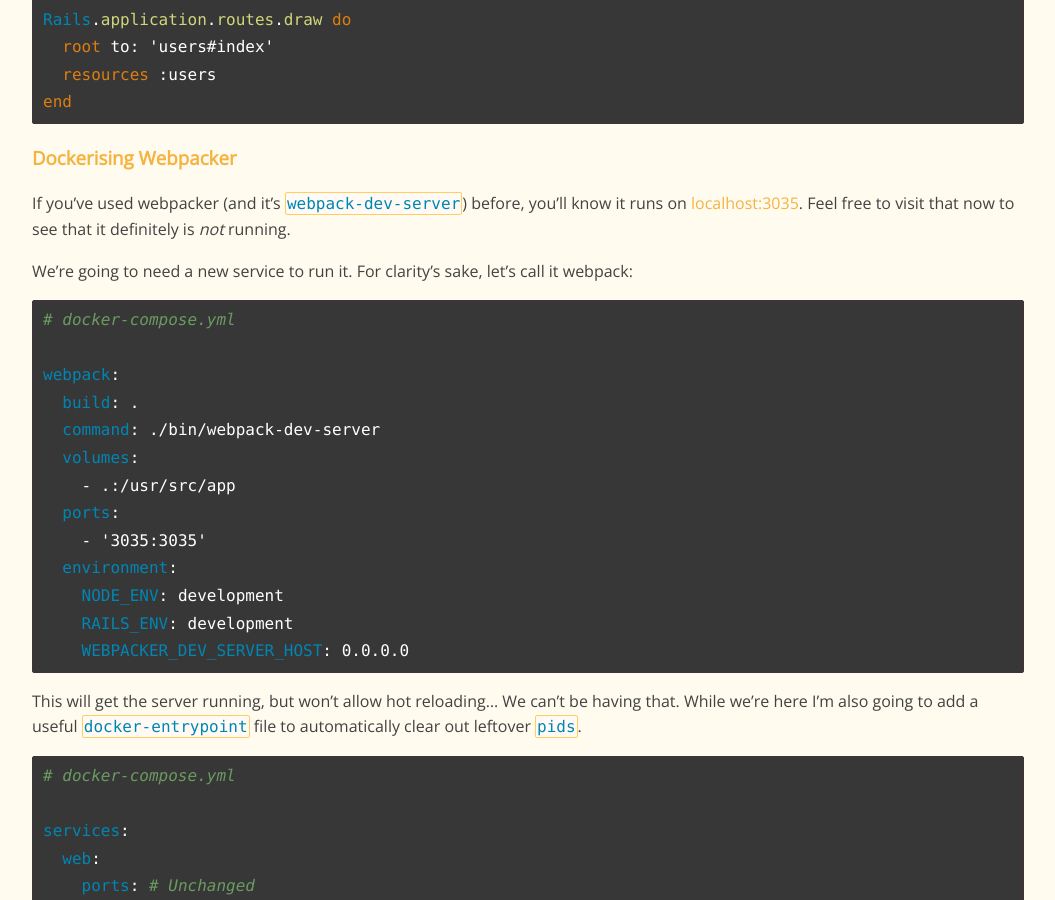
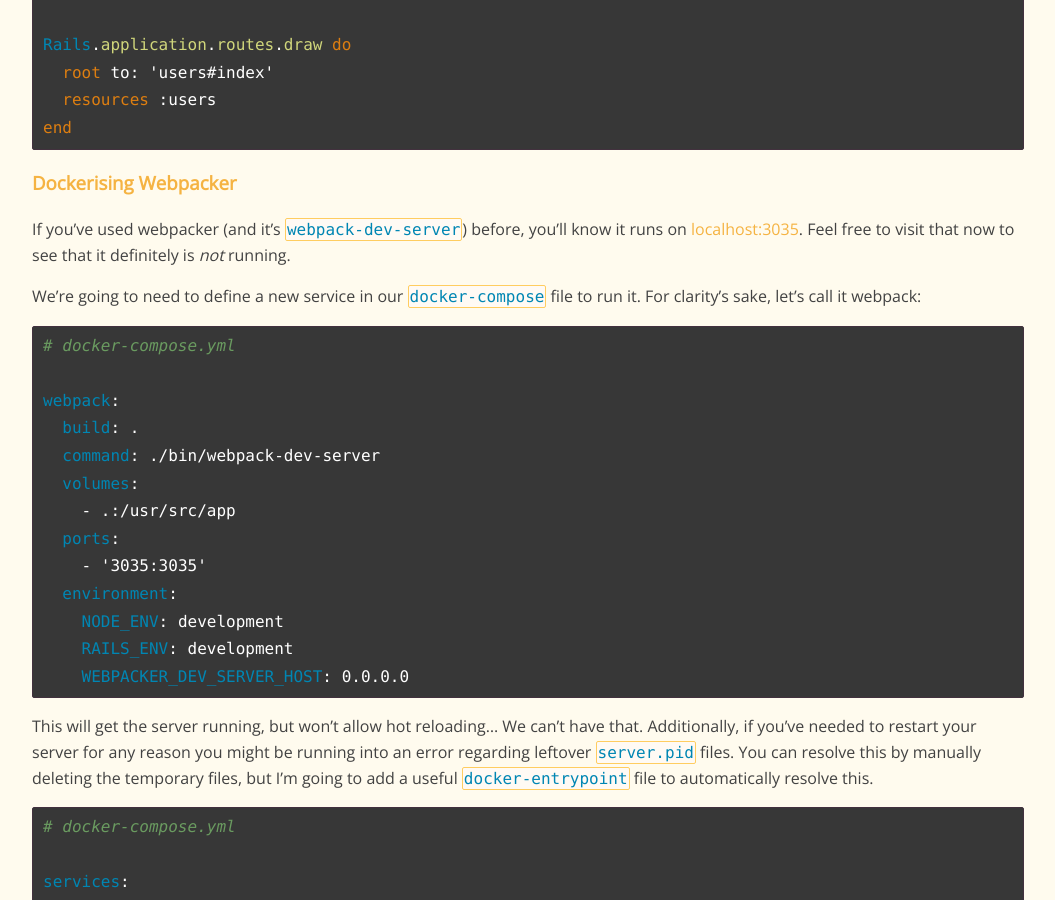
Before and after one commit to delete-44/website, a Jekyll site: the page built from collections/_blog-posts/06-dockerising-webpacker.md, in a window 1280 px wide and 900 px high, scrolled down 4573 px. Shown: the whole window, without its empty margins (112-1167 px from the left). Built offline with Jekyll 4.4.1, drawn with Linux system fonts in a browser that asks for light colours; nearby versions of some CDN libraries; some of the changed text lies outside the part shown.

Commit message:
Typos and suggestions raised in PR fixed

````diff
--- a/collections/_blog-posts/06-dockerising-webpacker.md
+++ b/collections/_blog-posts/06-dockerising-webpacker.md
@@ -10,7 +10,7 @@ custom_excerpt: Create a dockerised Rails app with webpack-dev-server
 
 #### For the sake of brevity I'm not going to cover installing Docker or Rails. If you are looking for guides to cover these, I can recommend the [Docker](https://docs.docker.com/get-docker/) and [Rails](https://guides.rubyonrails.org/v5.0/getting_started.html) official documentation
 
-#### I could not have written this post without the [Rails on Docker](https://www.plymouthsoftware.com/courses) book, to the extent that several lines I use are taken from here and adapted for purpose (with consent, and marked when used). If you're new to Docker I can't recommend it enough
+#### I could not have written this post without the [Rails on Docker](https://www.plymouthsoftware.com/courses) book, to the extent that several lines I use are taken from here and adapted for purpose (with consent, and marked when used). If you're new to Docker I can't recommend it enough. Get started with a [free course](railsondocker.com) by the same author
 
 ### 1. Getting started
 
@@ -182,7 +182,7 @@ end
 
 If you've used webpacker (and it's `webpack-dev-server`) before, you'll know it runs on [localhost:3035](localhost:3035). Feel free to visit that now to see that it definitely is *not* running.
 
-We're going to need a new service to run it. For clarity's sake, let's call it webpack:
+We're going to need to define a new service in our `docker-compose` file to run it. For clarity's sake, let's call it webpack:
 
 ```yml
 # docker-compose.yml
@@ -200,7 +200,7 @@ webpack:
     WEBPACKER_DEV_SERVER_HOST: 0.0.0.0
 ```
 
-This will get the server running, but won't allow hot reloading... We can't be having that. While we're here I'm also going to add a useful `docker-entrypoint` file to automatically clear out leftover `pids`.
+This will get the server running, but won't allow hot reloading... We can't have that. Additionally, if you've needed to restart your server for any reason you might be running into an error regarding leftover `server.pid` files. You can resolve this by manually deleting the temporary files, but I'm going to add a useful `docker-entrypoint` file to automatically resolve this.
 
 ```yml
 # docker-compose.yml
@@ -267,6 +267,8 @@ $ docker-compose up web webpack
   > web_1      | Use Ctrl-C to stop
 ```
 
+### N.B Alternatively, you can use `docker-compose up -d web` (which will launch web in a detached state and webpack due to the `depends_on`), and then call `docker-compose logs -f web webpack` to see the output for any selected services
+
 Items of note here:
 
 * Because you have both containers running in the same terminal, the output from each container is marked by their `web_1      |` and `webpack_1  |` tags
````
Also changed, not shown: other parts of collections/_blog-posts/06-dockerising-webpacker.md (+4 -4 lines).
